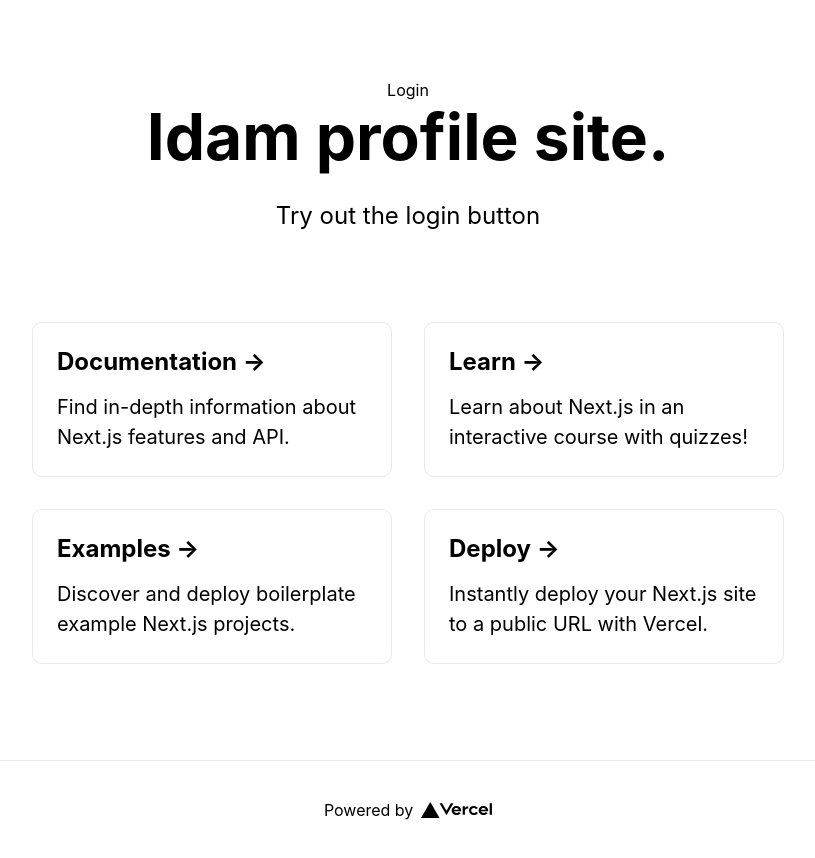
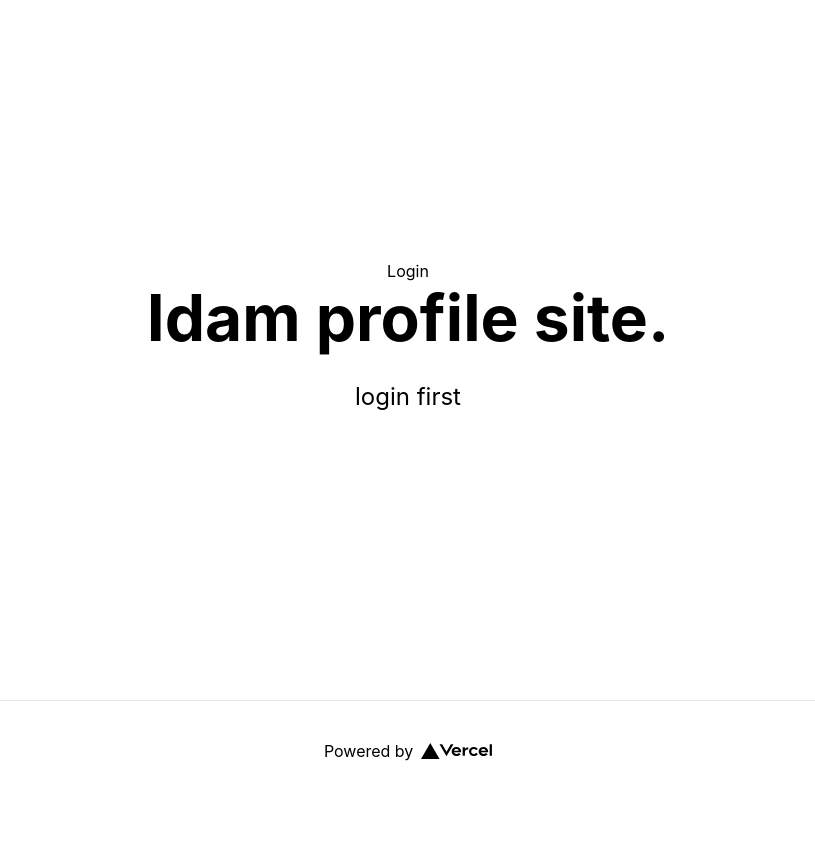
Before and after one commit to John-Williams/nextjs, a Next.js app: page / in a window 1280 px wide. Shown: the whole page, without its empty margins (232-1047 px from the left). After the commit the page ends 800 px from the top, so only its background shows below. Built offline with nearby package versions, Linux system fonts and the light colour scheme; no server answers.

Commit message:
reading from the api

```diff
--- /dev/null
+++ b/lib/use-api.js
@@ -0,0 +1,56 @@
+import React, { useEffect, useState } from 'react';
+
+function initialState(args) {
+  return {
+    response: null,
+    error: null,
+    isLoading: true,
+    ...args
+  };
+}
+
+const useApi = (url, options = {}) => {
+  const [state, setState] = useState(() => initialState());
+
+  useEffect(() => {
+    const fetchData = async () => {
+      try {
+
+        console.log("fetching");
+        const res = await fetch(url, {
+          ...options
+        });
+
+        console.log("res.status:" + res.status);
+        if (res.status >= 400) {
+          setState(
+            initialState({
+              error: await res.json(),
+              isLoading: false
+            })
+          );
+        } else {
+          setState(
+            initialState({
+              response: await res.json(),
+              isLoading: false
+            })
+          );
+        }
+      } catch (error) {
+        setState(
+          initialState({
+            error: {
+              error: error.message
+            },
+            isLoading: false
+          })
+        );
+      }
+    };
+    fetchData();
+  }, []);
+  return state;
+};
+
+export default useApi;
--- a/package.json
+++ b/package.json
@@ -9,6 +9,7 @@
   },
   "dependencies": {
     "@auth0/nextjs-auth0": "^1.3.0",
+    "axios": "^0.21.1",
     "next": "10.x",
     "react": "17.x",
     "react-dom": "17.x"
--- /dev/null
+++ b/pages/api/userprofile.js
@@ -0,0 +1,31 @@
+import { withApiAuthRequired, getAccessToken } from '@auth0/nextjs-auth0';
+
+export default withApiAuthRequired(async function services(req, res) {
+  try {
+
+    console.log("inside withapi thing");
+
+    var tokenResponse = await getAccessToken(req, res);
+
+    console.log(tokenResponse.accessToken);
+
+    const response = await fetch('https://si1bxg1832.execute-api.eu-west-1.amazonaws.com/userprofile', {
+      method: 'GET',
+      headers: {
+        authorization: `Bearer ${tokenResponse.accessToken}`
+      }
+    });
+
+    //console.log(response);
+
+    const profileDetails = await response.json();
+    res.status(response.status || 200).json(profileDetails);
+
+  } catch (error) {
+    console.error(error);
+    res.status(error.status || 500).json({
+      code: error.code,
+      error: error.message
+    });
+  }
+});
--- a/pages/index.js
+++ b/pages/index.js
@@ -1,12 +1,28 @@
 import Head from 'next/head'
 import styles from '../styles/Home.module.css'
+import useApi from '../lib/use-api';
+
 import { useUser } from '@auth0/nextjs-auth0';
+
 
 export default function Home() {
   const { user, error, isLoading } = useUser();
 
   if (isLoading) return <div>Loading...</div>;
   if (error) return <div>{error.message}</div>;
+  let userDetails = {};
+
+   if (user){
+  //   accessToken = await getAccessToken(req, res);
+    console.log(JSON.stringify(user));
+    console.log("about to hit the api, maybe");
+    const { response, error, isLoading } = useApi('/api/userprofile');
+
+    console.log(`response: ${JSON.stringify(response)}`);
+
+    userDetails = response;
+
+   }
 
   return (
     <div className={styles.container}>
@@ -25,39 +41,36 @@ export default function Home() {
         </h1>
 
         <p className={styles.description}>
-          Try out the login button
-
+          login first
         </p>
 
+        {(user && userDetails) &&
+
         <div className={styles.grid}>
-          <a href="https://nextjs.org/docs" className={styles.card}>
-            <h3>Documentation &rarr;</h3>
-            <p>Find in-depth information about Next.js features and API.</p>
-          </a>
+          <div className={styles.card}>
+            <label>Firstname&nbsp;
+              <input type="text" value={userDetails.firstName} />
+            </label>
+          </div>
 
-          <a href="https://nextjs.org/learn" className={styles.card}>
-            <h3>Learn &rarr;</h3>
-            <p>Learn about Next.js in an interactive course with quizzes!</p>
-          </a>
+          <div className={styles.card}>
+            <label>Lastname&nbsp;
+              <input type="text" value={userDetails.lastName} />
+            </label>
+          </div>
 
-          <a
-            href="https://github.com/vercel/next.js/tree/master/examples"
-            className={styles.card}
-          >
-            <h3>Examples &rarr;</h3>
-            <p>Discover and deploy boilerplate example Next.js projects.</p>
-          </a>
+          <div className={styles.card}>
+            <label>Email&nbsp;
+              <input type="text" value={userDetails.emailAddress} />
+            </label>
+          </div>
 
-          <a
-            href="https://vercel.com/import?filter=next.js&utm_source=create-next-app&utm_medium=default-template&utm_campaign=create-next-app"
-            className={styles.card}
-          >
-            <h3>Deploy &rarr;</h3>
-            <p>
-              Instantly deploy your Next.js site to a public URL with Vercel.
-            </p>
-          </a>
+          <div className={styles.card}>
+              <button>Update</button>
+          </div>
         </div>
+        }
+
       </main>
 
       <footer className={styles.footer}>
```
Also changed, not shown: 1 other file (tests, documents, lock files or other folders).
